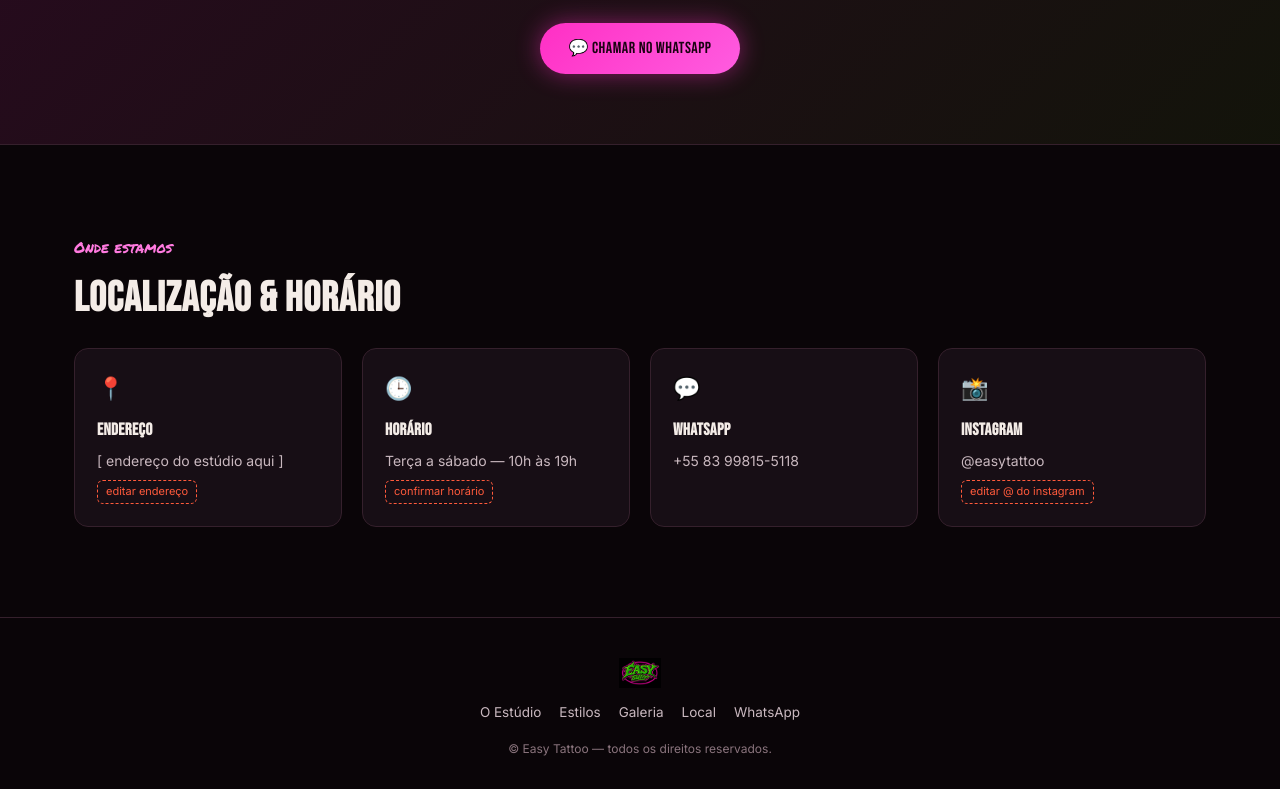
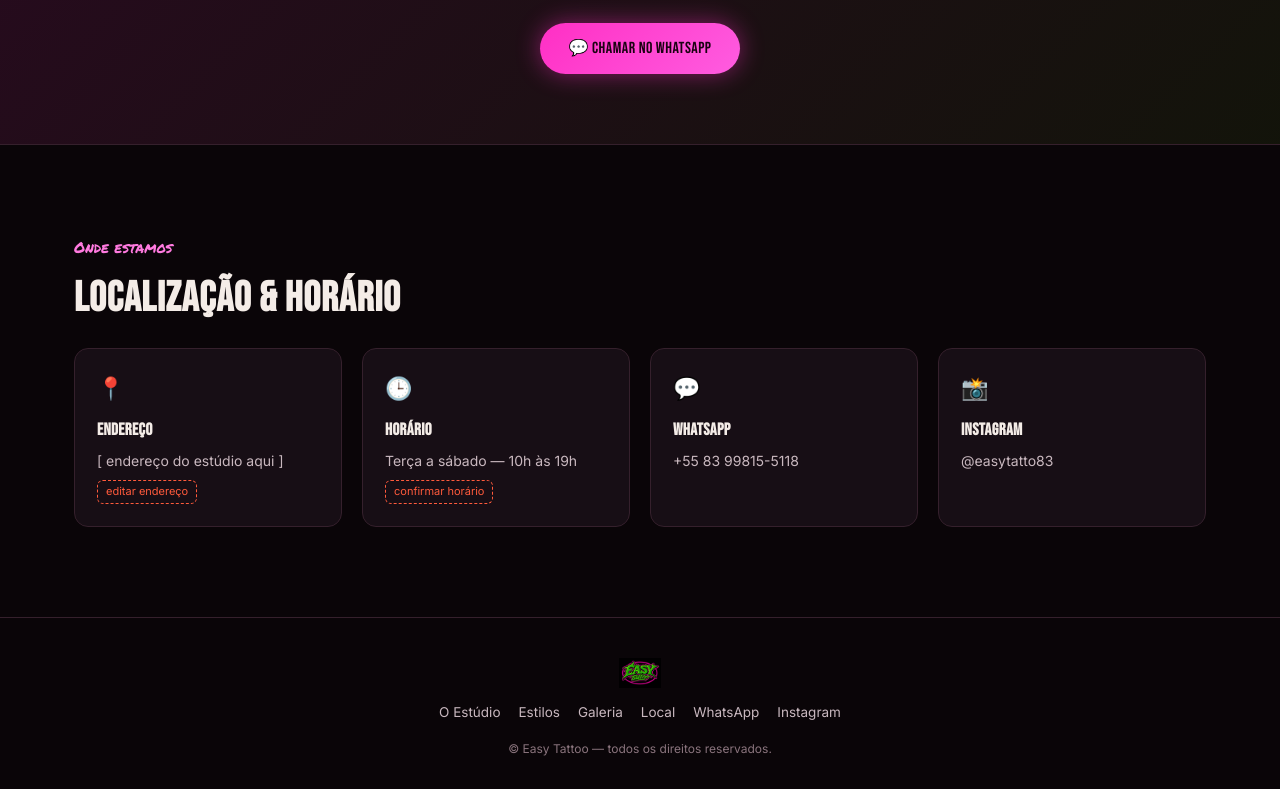
Before and after one commit to Daniel-Pereira-Linux/easy-tattoo, a plain HTML site: page index.html in a window 1280 px wide. Shown: the part 3254-4043 px from the top of the page. Drawn offline with Linux system fonts and the light colour scheme.

Commit message:
fix: adiciona @Instagram (@easytatto83)
Co-Authored-By: Claude Sonnet 5 <noreply@anthropic.com>
Claude-Session: https://claude.ai/code/session_016vqtbbPPe1rdcSnr3SjTCT

```diff
--- a/index.html
+++ b/index.html
@@ -130,8 +130,7 @@
 			<div class="info-card">
 				<div class="ico">📸</div>
 				<h4>Instagram</h4>
-				<p><a href="#" target="_blank" rel="noopener">@easytattoo</a></p>
-				<span class="todo-flag">editar @ do instagram</span>
+				<p><a href="https://instagram.com/easytatto83" target="_blank" rel="noopener">@easytatto83</a></p>
 			</div>
 		</div>
 	</div>
@@ -145,6 +144,7 @@
 		<a href="#galeria">Galeria</a>
 		<a href="#local">Local</a>
 		<a href="https://wa.me/5583998155118" target="_blank" rel="noopener">WhatsApp</a>
+		<a href="https://instagram.com/easytatto83" target="_blank" rel="noopener">Instagram</a>
 	</div>
 	<p class="fine">© Easy Tattoo — todos os direitos reservados.</p>
 </footer>
```
Also changed, not shown: 1 other file.
